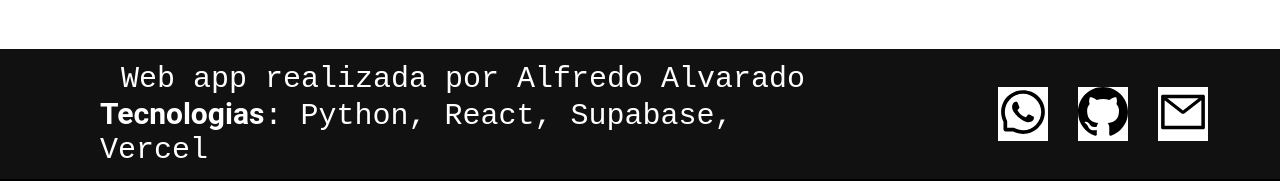
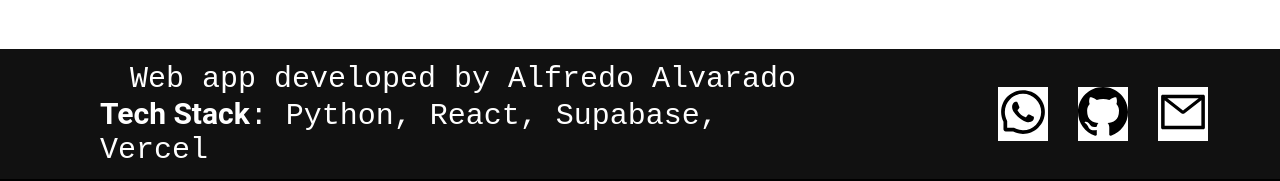
Before and after one commit to Aljes2310/ENSOtiemporeal, a React (Vite) app: page /sla in a window 1280 px wide. Shown: the part 962-1143 px from the top of the page. Built offline with nearby package versions, Linux system fonts and the light colour scheme; no server answers; the database is empty; the HTML template or start-up script is replaced by a standard one.

Commit message:
footer eng

```diff
--- a/src/components/Footer.jsx
+++ b/src/components/Footer.jsx
@@ -85,10 +85,10 @@ function Footer() {
         <Pie>
             <Texto>
                 <Descripcion>
-                Web app realizada por Alfredo Alvarado
+                Web app developed by Alfredo Alvarado
                 </Descripcion>
                 <Descripcion>
-                <span style={{ fontWeight: 'bold' }}>Tecnologias</span>: Python, React, Supabase, Vercel
+                <span style={{ fontWeight: 'bold' }}>Tech Stack</span>: Python, React, Supabase, Vercel
                 </Descripcion>
             </Texto>
 
```
